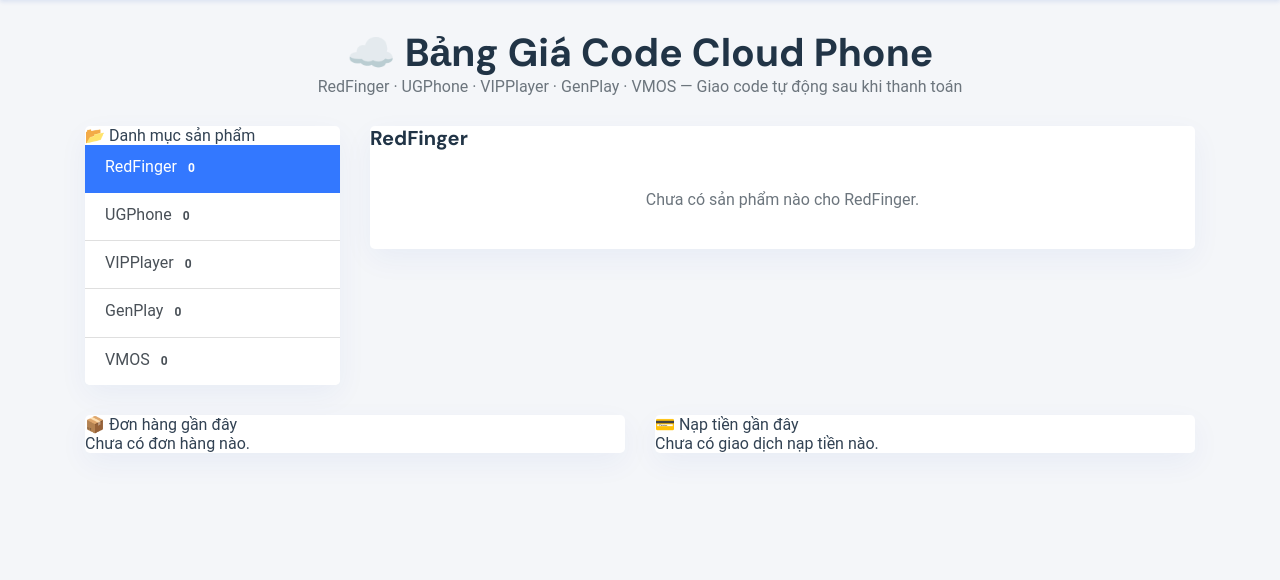
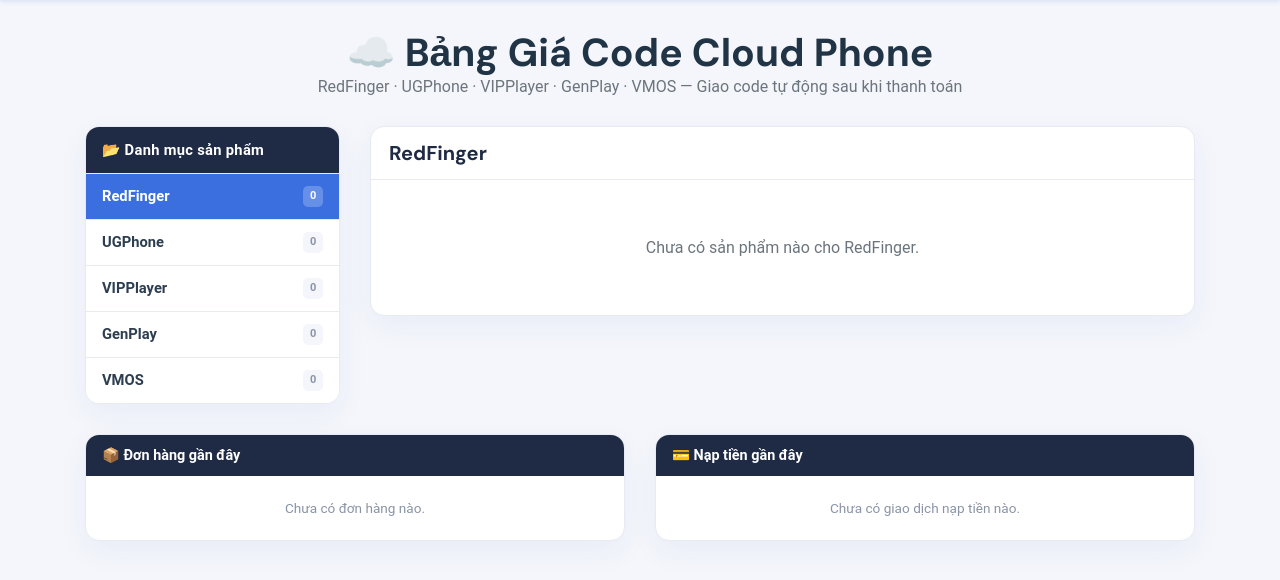
Before and after one commit to vophu7191-glitch/Web-shop-narri-store, a Flask app: page / in a window 1280 px wide. Shown: the part 91-671 px from the top of the page. Run offline with Flask 3, Linux system fonts and the light colour scheme; data that the repository does not hold is empty; parts of the project's set-up code (start-up, migrations or seed data) failed here and were passed over; some libraries are stand-ins or nearby versions.

Commit message:
Add files via upload

```diff
--- a/templates/base.html
+++ b/templates/base.html
@@ -12,7 +12,6 @@
     <link rel="stylesheet" href="{{ url_for('static', filename='css/default.css') }}">
     <link rel="stylesheet" href="{{ url_for('static', filename='css/style.css') }}">
     <script src="{{ url_for('static', filename='js/jquery-3.6.0.js') }}"></script>
-    <script src="https://cdnjs.cloudflare.com/ajax/libs/bootstrap/4.6.2/js/bootstrap.bundle.min.js"></script>
     <script src="{{ url_for('static', filename='js/sweetalert2.js') }}"></script>
     <script src="{{ url_for('static', filename='js/cute-alert.js') }}"></script>
     <style>
@@ -29,6 +28,7 @@
         .admin-bar a { color:#f1c40f; margin-right:14px; }
         .code-box { font-family: monospace; background:#f1f1f1; padding:10px 14px; border-radius:8px; word-break:break-all; }
     </style>
+    <link rel="stylesheet" href="{{ url_for('static', filename='css/shop-theme.css') }}">
     {% block extra_head %}{% endblock %}
 </head>
 <body>
```
